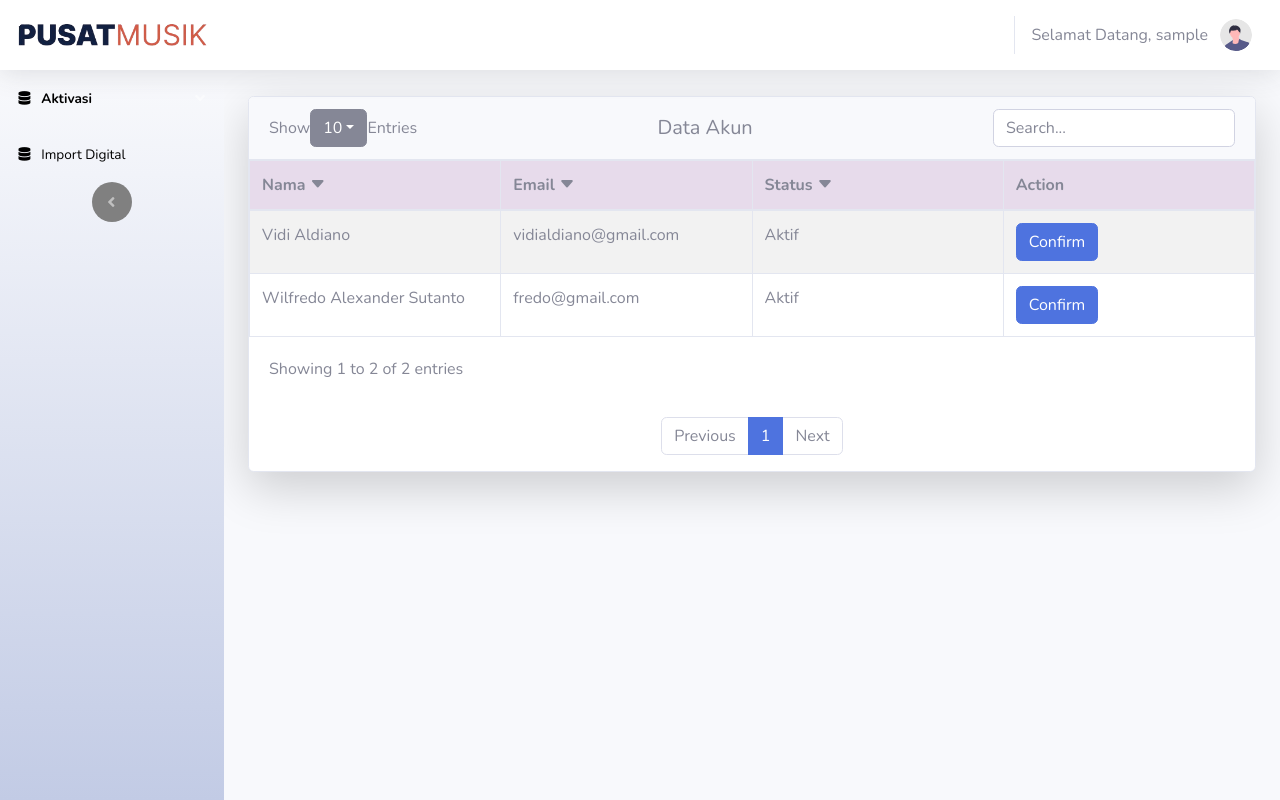
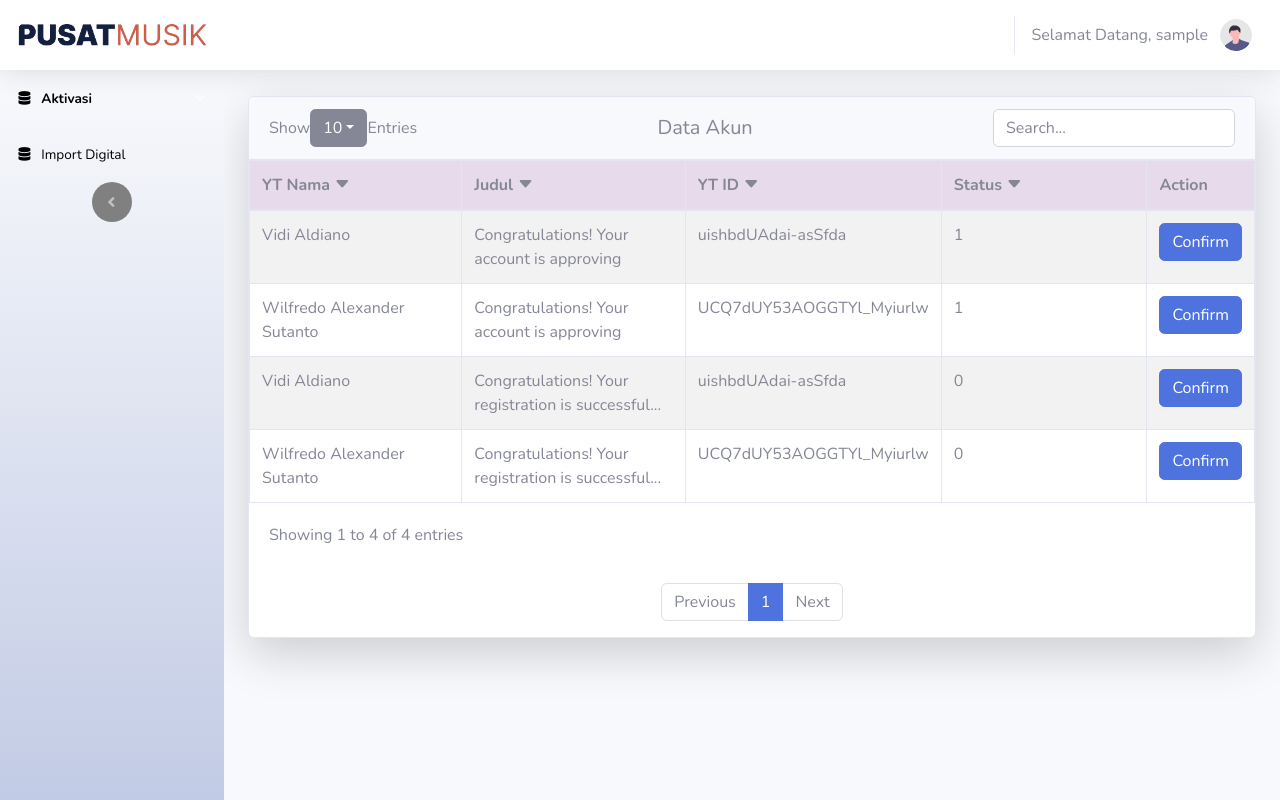
Before and after one commit to FredoVz/backoffice, a CodeIgniter app: page /backoffice/aktivasi/akun in a window 1280 px wide. Run offline with CodeIgniter, Linux system fonts and the light colour scheme; the visitor is signed in with stand-in values (Sample User, id 1); some libraries are stand-ins or nearby versions.

Commit message:
first commit

```diff
--- a/application/controllers/Aktivasi.php
+++ b/application/controllers/Aktivasi.php
@@ -17,23 +17,38 @@ class Aktivasi extends CI_Controller {
 	{
 		$arrayUser = [
 			[
-				"Nama" => "Vidi Aldiano",
-				"Email" => "vidialdiano@gmail.com",
-				"Status" => "Aktif",
+				"YoutubeChannelNama" => "Vidi Aldiano",
+				"Judul" => "Congratulations! Your account is approving",
+				"YoutubeChannelId" => "uishbdUAdai-asSfda",
+				"Status" => "1",
 			],
 			[
-				"Nama" => "Wilfredo Alexander Sutanto",
-				"Email" => "fredo@gmail.com",
-				"Status" => "Aktif",
+				"YoutubeChannelNama" => "Wilfredo Alexander Sutanto",
+				"Judul" => "Congratulations! Your account is approving",
+				"YoutubeChannelId" => "UCQ7dUY53AOGGTYl_Myiurlw",
+				"Status" => "1",
+			],
+			[
+				"YoutubeChannelNama" => "Vidi Aldiano",
+				"Judul" => "Congratulations! Your registration is successful...",
+				"YoutubeChannelId" => "uishbdUAdai-asSfda",
+				"Status" => "0",
+			],
+			[
+				"YoutubeChannelNama" => "Wilfredo Alexander Sutanto",
+				"Judul" => "Congratulations! Your registration is successful...",
+				"YoutubeChannelId" => "UCQ7dUY53AOGGTYl_Myiurlw",
+				"Status" => "0",
 			],
 		];
 
 		$data['arrayUser'] = $arrayUser;
 
 		if ($this->input->post()) {
-			$nama = $this->input->post('nama'); // Menangkap nama yang dikirimkan dari form
-			$email = $this->input->post('email');  // Menangkap email yang dikirimkan dari form
-			$status = $this->input->post('status');  // Menangkap status yang dikirimkan dari form
+			$YoutubeChannelNama = $this->input->post('YoutubeChannelNama'); // Menangkap yt nama yang dikirimkan dari form
+			$Judul = $this->input->post('Judul');  // Menangkap judul yang dikirimkan dari form
+			$YoutubeChannelId = $this->input->post('YoutubeChannelId');  // Menangkap judul yang dikirimkan dari form
+			$Status = $this->input->post('Status');  // Menangkap status yang dikirimkan dari form
 
 			$this->session->set_flashdata('message', [
 		        'icon' => 'success',
--- a/application/views/backoffice/akun.php
+++ b/application/views/backoffice/akun.php
@@ -32,8 +32,9 @@
                         <table class="table table-bordered table-striped mb-0"> <!-- style="width: 100%; min-width: 600px; max-width: 100%;" -->
                             <thead id="data-head" style="background-color: #e7dbeb;position: sticky;">
                                 <tr>
-                                    <th scope="col" style="width:25%;" data-column="Nama">Nama <i class="bi bi-caret-down-fill"></i></th>
-                                    <th scope="col" style="width:25%;" data-column="Email">Email <i class="bi bi-caret-down-fill"></i></th>
+                                    <th scope="col" style="width:25%;" data-column="YoutubeChannelNama">YT Nama <i class="bi bi-caret-down-fill"></i></th>
+                                    <th scope="col" style="width:25%;" data-column="Judul">Judul <i class="bi bi-caret-down-fill"></i></th>
+                                    <th scope="col" style="width:25%;" data-column="YoutubeChannelId">YT ID <i class="bi bi-caret-down-fill"></i></th>
                                     <th scope="col" style="width:25%;" data-column="Status">Status <i class="bi bi-caret-down-fill"></i></th>
                                     <th scope="col" style="width:25%;">Action </th>
                                 </tr>
@@ -42,14 +43,16 @@
                                 <?php if (!empty($arrayUser)): ?>
                                     <?php foreach ($arrayUser as $user): ?>
                                         <tr>
-                                            <td scope="row" style="width:25%;" data-label="Nama"><?php echo $user['Nama']; ?></td>
-                                            <td scope="row" style="width:25%;" data-label="Email"><?php echo $user['Email']; ?></td>
+                                            <td scope="row" style="width:25%;" data-label="YoutubeChannelNama"><?php echo $user['YoutubeChannelNama']; ?></td>
+                                            <td scope="row" style="width:25%;" data-label="Judul"><?php echo $user['Judul']; ?></td>
+                                            <td scope="row" style="width:25%;" data-label="YoutubeChannelId"><?php echo $user['YoutubeChannelId']; ?></td>
                                             <td scope="row" style="width:25%;" data-label="Status"><?php echo $user['Status']; ?></td>
                                             <td scope="row" style="width:25%;">
                                                 <form action="<?= base_url('aktivasi/akun'); ?>" method="post">
-                                                    <input type="hidden" name="nama" value="<?= $user['Nama']; ?>">
-                                                    <input type="hidden" name="email" value="<?= $user['Email']; ?>">
-                                                    <input type="hidden" name="status" value="<?= $user['Status']; ?>">
+                                                    <input type="hidden" name="YoutubeChannelNama" value="${row.YoutubeChannelNama}">
+                                                    <input type="hidden" name="Judul" value="${row.Judul}">
+                                                    <input type="hidden" name="YoutubeChannelId" value="${row.YoutubeChannelId}">
+                                                    <input type="hidden" name="Status" value="<?= $user['Status']; ?>">
                                                     <button class="btn btn-primary">Confirm</button>
                                                 </form>
                                             </td>
@@ -129,14 +132,16 @@
         paginatedData.forEach(row => {
             $dataBody.append(`
                 <tr>
-                    <td scope="row" style="width:25%;" data-label="Nama">${row.Nama}</td>
-                    <td scope="row" style="width:25%;" data-label="Email">${row.Email}</td>
+                    <td scope="row" style="width:25%;" data-label="YoutubeChannelNama">${row.YoutubeChannelNama}</td>
+                    <td scope="row" style="width:25%;" data-label="Judul">${row.Judul}</td>
+                    <td scope="row" style="width:25%;" data-label="YoutubeChannelId">${row.YoutubeChannelId}</td>
                     <td scope="row" style="width:25%;" data-label="Status">${row.Status}</td>
                     <td scope="row" style="width:25%;">
                         <form action="<?= base_url('aktivasi/akun'); ?>" method="post">
-                            <input type="hidden" name="nama" value="${row.Nama}">
-                            <input type="hidden" name="email" value="${row.Email}">
-                            <input type="hidden" name="status" value="${row.Status}">
+                            <input type="hidden" name="YoutubeChannelNama" value="${row.YoutubeChannelNama}">
+                            <input type="hidden" name="Judul" value="${row.Judul}">
+                            <input type="hidden" name="YoutubeChannelId" value="${row.YoutubeChannelId}">
+                            <input type="hidden" name="Status" value="${row.Status}">
                             <button class="btn btn-primary">Confirm</button>
                         </form>
                     </td>
```
